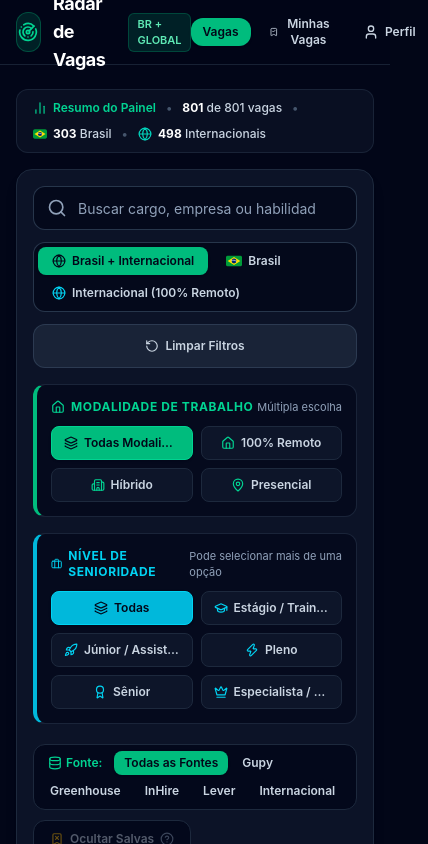
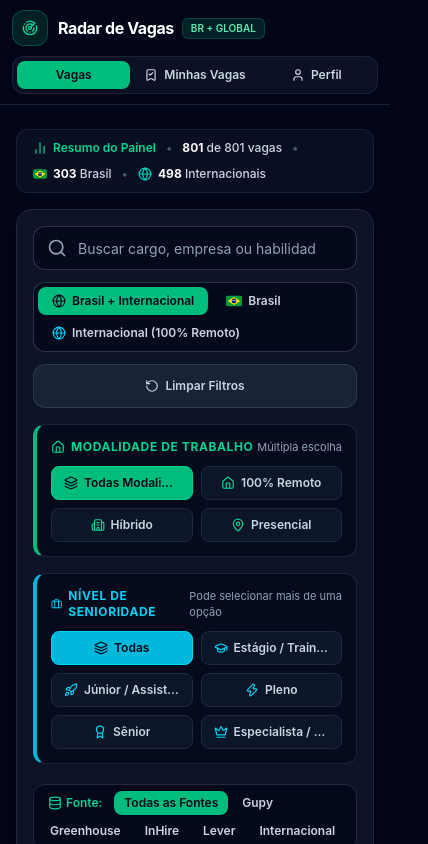
Before and after one commit to BBLBruno/radar-de-vagas, a React (Vite) app: page / in a window 390 px wide. Shown: the top 844 px of the page, 428 px wide, since content can reach past the window. Built offline with nearby package versions, Linux system fonts and the light colour scheme.

Commit message:
fix(ui): make mobile header responsive and prevent horizontal overflow

```diff
--- a/src/App.tsx
+++ b/src/App.tsx
@@ -646,7 +646,7 @@ export const App: React.FC = () => {
   const endItemNum = Math.min(safeCurrentPage * itemsPerPage, filteredJobs.length);
 
   return (
-    <div className="min-h-screen bg-slate-950 text-slate-100 flex flex-col">
+    <div className="min-h-screen bg-slate-950 text-slate-100 flex flex-col overflow-x-hidden">
       <Header
         activeTab={activeTab}
         setActiveTab={setActiveTab}
--- a/src/components/Header.tsx
+++ b/src/components/Header.tsx
@@ -10,36 +10,38 @@ interface HeaderProps {
 export const Header: React.FC<HeaderProps> = ({ activeTab, setActiveTab, savedCount }) => {
   return (
     <header className="sticky top-0 z-40 bg-slate-950/90 backdrop-blur-md border-b border-slate-800/80">
-      <div className="max-w-7xl mx-auto px-4 sm:px-6 lg:px-8 h-16 flex items-center justify-between">
+      <div className="max-w-7xl mx-auto px-3 sm:px-6 lg:px-8 py-2.5 sm:py-0 sm:h-16 flex flex-col sm:flex-row sm:items-center sm:justify-between gap-2.5 sm:gap-4">
         {/* Brand */}
         <div
           onClick={() => setActiveTab('radar')}
-          className="flex items-center gap-3 cursor-pointer group"
+          className="flex items-center justify-between sm:justify-start gap-2.5 sm:gap-3 cursor-pointer group min-w-0"
         >
-          <div className="relative flex items-center justify-center w-10 h-10 rounded-xl bg-emerald-500/15 border border-emerald-500/30 text-emerald-400">
-            <Radar className="w-5 h-5" />
+          <div className="flex items-center gap-2.5 sm:gap-3 min-w-0">
+            <div className="relative flex items-center justify-center w-9 h-9 sm:w-10 sm:h-10 rounded-xl bg-emerald-500/15 border border-emerald-500/30 text-emerald-400 shrink-0">
+              <Radar className="w-4 h-4 sm:w-5 sm:h-5" />
             </div>
-          <div>
+            <div className="min-w-0">
               <div className="flex items-center gap-2">
-              <span className="font-bold text-lg text-white tracking-tight">
+                <span className="font-bold text-base sm:text-lg text-white tracking-tight whitespace-nowrap">
                   Radar de Vagas
                 </span>
-              <span className="px-2 py-0.5 text-[11px] font-semibold bg-emerald-500/15 text-emerald-300 border border-emerald-500/25 rounded-md">
+                <span className="px-2 py-0.5 text-[10px] sm:text-[11px] font-semibold bg-emerald-500/15 text-emerald-300 border border-emerald-500/25 rounded-md whitespace-nowrap shrink-0">
                   BR + GLOBAL
                 </span>
               </div>
-            <p className="text-xs text-slate-400 hidden sm:block">
+              <p className="text-xs text-slate-400 hidden md:block truncate">
                 Operações, Processos, Inteligência Comercial, CRM/RevOps, Onboarding, BI & Automação
               </p>
             </div>
           </div>
+        </div>
 
-        {/* Navigation Tabs (Sem Fontes no cabeçalho; Salvas renomeado para Minhas Vagas) */}
-        <nav className="flex items-center gap-1.5 sm:gap-2">
+        {/* Navigation Tabs */}
+        <nav className="w-full sm:w-auto flex items-center gap-1 sm:gap-2 bg-slate-900/70 sm:bg-transparent p-1 sm:p-0 rounded-xl border border-slate-800/80 sm:border-0">
           <button
             type="button"
             onClick={() => setActiveTab('radar')}
-            className={`px-3 sm:px-4 py-1.5 sm:py-2 rounded-xl text-xs sm:text-sm font-semibold transition-all ${
+            className={`flex-1 sm:flex-initial justify-center px-2.5 sm:px-4 py-1.5 sm:py-2 rounded-lg sm:rounded-xl text-xs sm:text-sm font-semibold transition-all whitespace-nowrap flex items-center ${
               activeTab === 'radar'
                 ? 'bg-emerald-500 text-slate-950 font-bold shadow-sm'
                 : 'text-slate-300 hover:text-white hover:bg-slate-900'
@@ -51,17 +53,17 @@ export const Header: React.FC<HeaderProps> = ({ activeTab, setActiveTab, savedCo
           <button
             type="button"
             onClick={() => setActiveTab('saved')}
-            className={`px-3 sm:px-4 py-1.5 sm:py-2 rounded-xl text-xs sm:text-sm font-semibold transition-all flex items-center gap-1.5 ${
+            className={`flex-1 sm:flex-initial justify-center px-2.5 sm:px-4 py-1.5 sm:py-2 rounded-lg sm:rounded-xl text-xs sm:text-sm font-semibold transition-all flex items-center gap-1.5 whitespace-nowrap ${
               activeTab === 'saved'
                 ? 'bg-emerald-500 text-slate-950 font-bold shadow-sm'
                 : 'text-slate-300 hover:text-white hover:bg-slate-900'
             }`}
           >
-            <BookmarkCheck className="w-4 h-4" />
+            <BookmarkCheck className="w-3.5 h-3.5 sm:w-4 sm:h-4 shrink-0" />
             <span>Minhas Vagas</span>
             {savedCount > 0 && (
               <span
-                className={`px-1.5 py-0.5 text-xs font-bold rounded-full ${
+                className={`px-1.5 py-0.5 text-[11px] sm:text-xs font-bold rounded-full leading-none ${
                   activeTab === 'saved'
                     ? 'bg-slate-950/25 text-slate-950'
                     : 'bg-emerald-500/20 text-emerald-300'
@@ -75,14 +77,16 @@ export const Header: React.FC<HeaderProps> = ({ activeTab, setActiveTab, savedCo
           <button
             type="button"
             onClick={() => setActiveTab('profile')}
-            className={`px-3 sm:px-4 py-1.5 sm:py-2 rounded-xl text-xs sm:text-sm font-semibold transition-all flex items-center gap-1.5 ${
+            className={`flex-1 sm:flex-initial justify-center px-2.5 sm:px-4 py-1.5 sm:py-2 rounded-lg sm:rounded-xl text-xs sm:text-sm font-semibold transition-all flex items-center gap-1.5 whitespace-nowrap ${
               activeTab === 'profile'
                 ? 'bg-emerald-500 text-slate-950 font-bold shadow-sm'
                 : 'text-slate-300 hover:text-white hover:bg-slate-900'
             }`}
           >
-            <User className="w-4 h-4" />
-            <span>Perfil <span className="hidden sm:inline">& Copiloto</span></span>
+            <User className="w-3.5 h-3.5 sm:w-4 sm:h-4 shrink-0" />
+            <span>
+              Perfil <span className="hidden lg:inline">& Copiloto</span>
+            </span>
           </button>
         </nav>
       </div>
```
Lines whose indentation alone changed are shown as unchanged.
